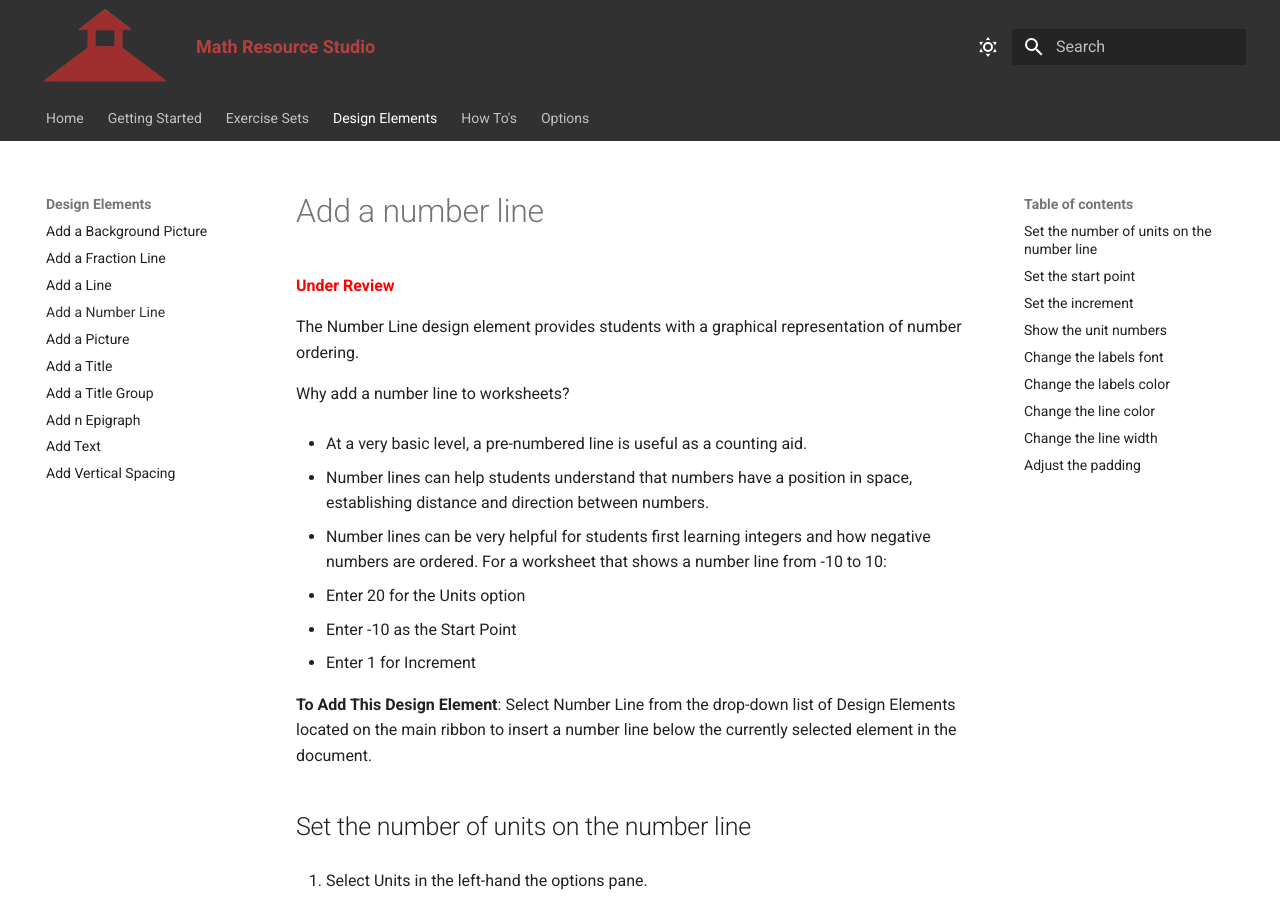
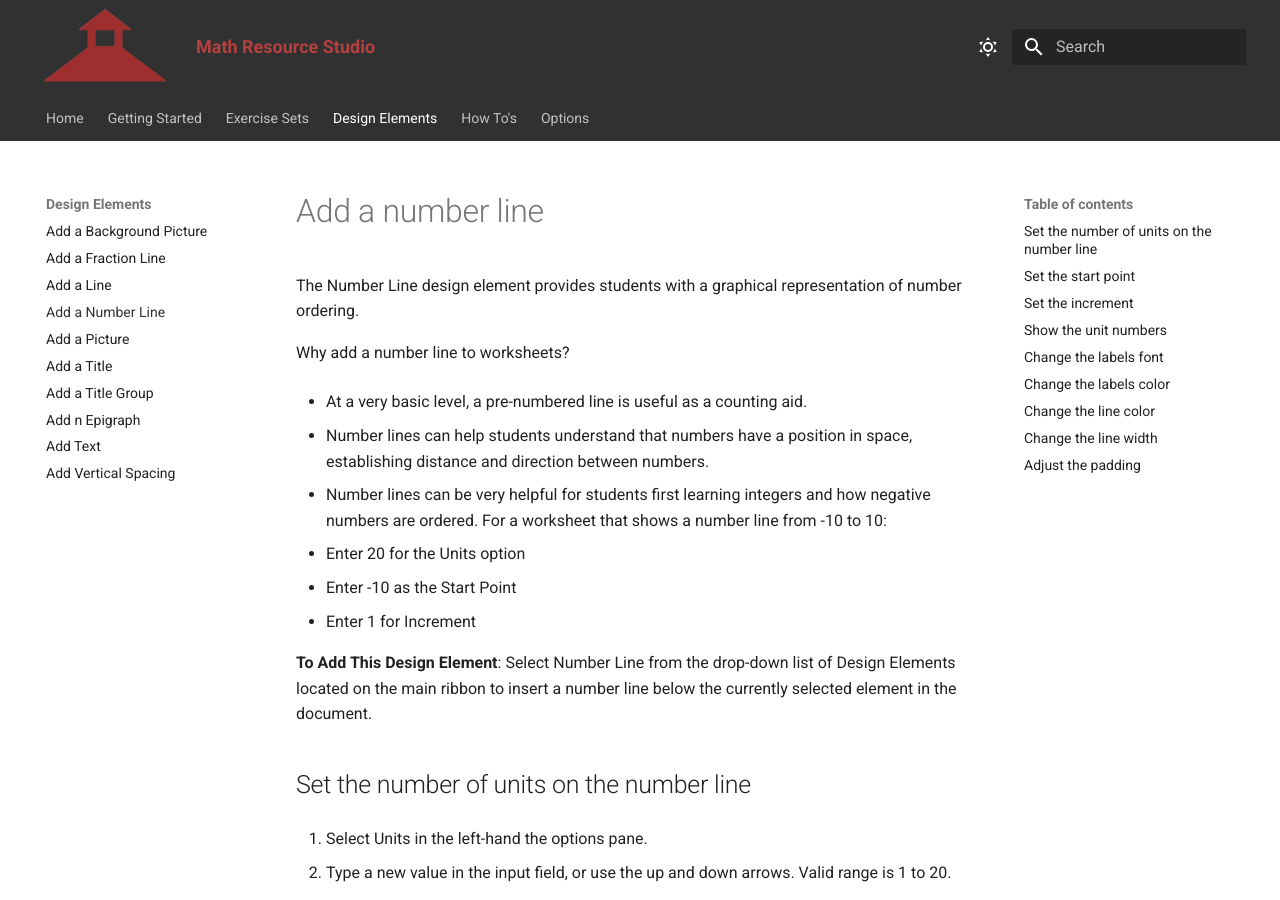
Before and after one commit to rdinch/MathResourceStudio-Help, an MkDocs documentation site: the page built from docs/design-elements/add-a-number-line.md, in a window 1280 px wide and 900 px high. Built offline with MkDocs 1.6.1 and Material for MkDocs 9.7.7, drawn with Linux system fonts in a browser that asks for light colours.

Commit message:
Remove number line review banner
This change removes the temporary "Under Review" notice from the number line design element documentation so the page presents the feature cleanly and without a placeholder status message.

```diff
--- a/docs/design-elements/add-a-number-line.md
+++ b/docs/design-elements/add-a-number-line.md
@@ -1,6 +1,4 @@
 # Add a number line
-
-<p style="color: red; font-weight: bold;">Under Review</p>
 
 The Number Line design element provides students with a graphical representation of number ordering.
 
```
